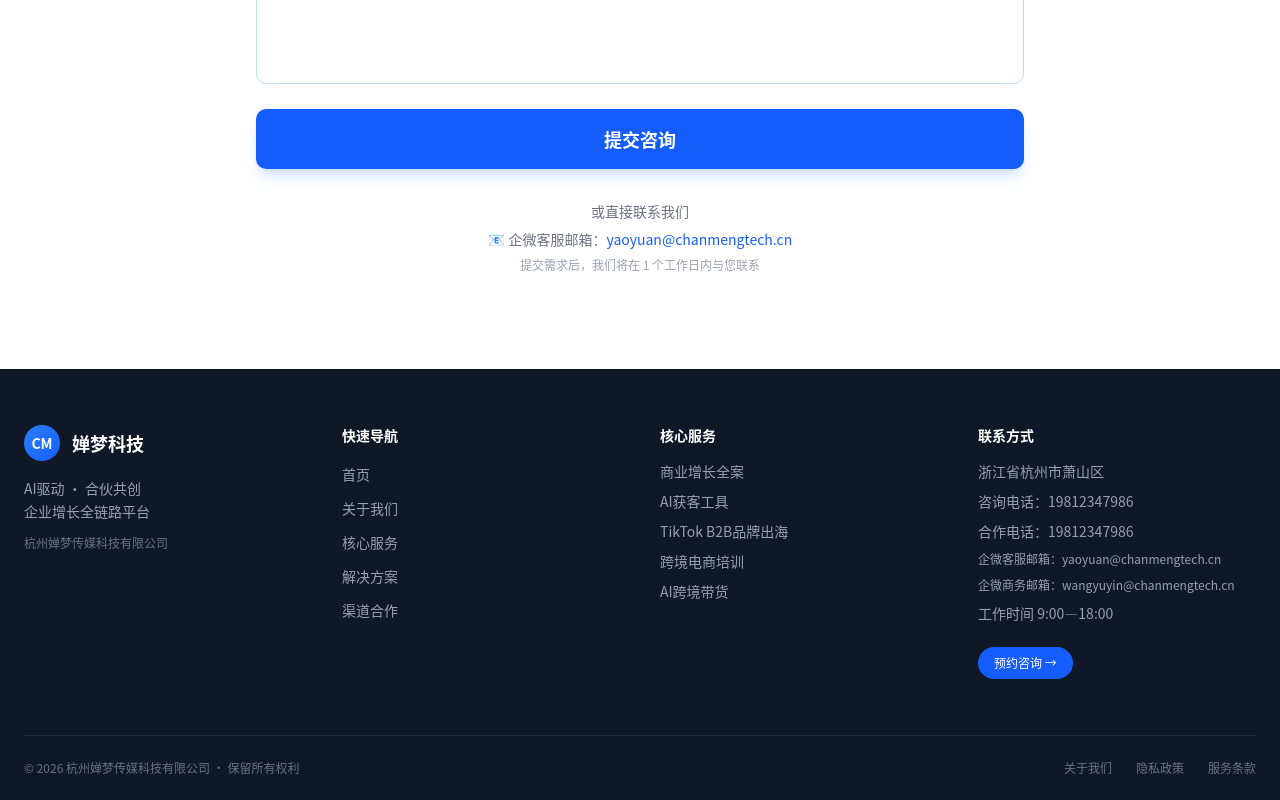
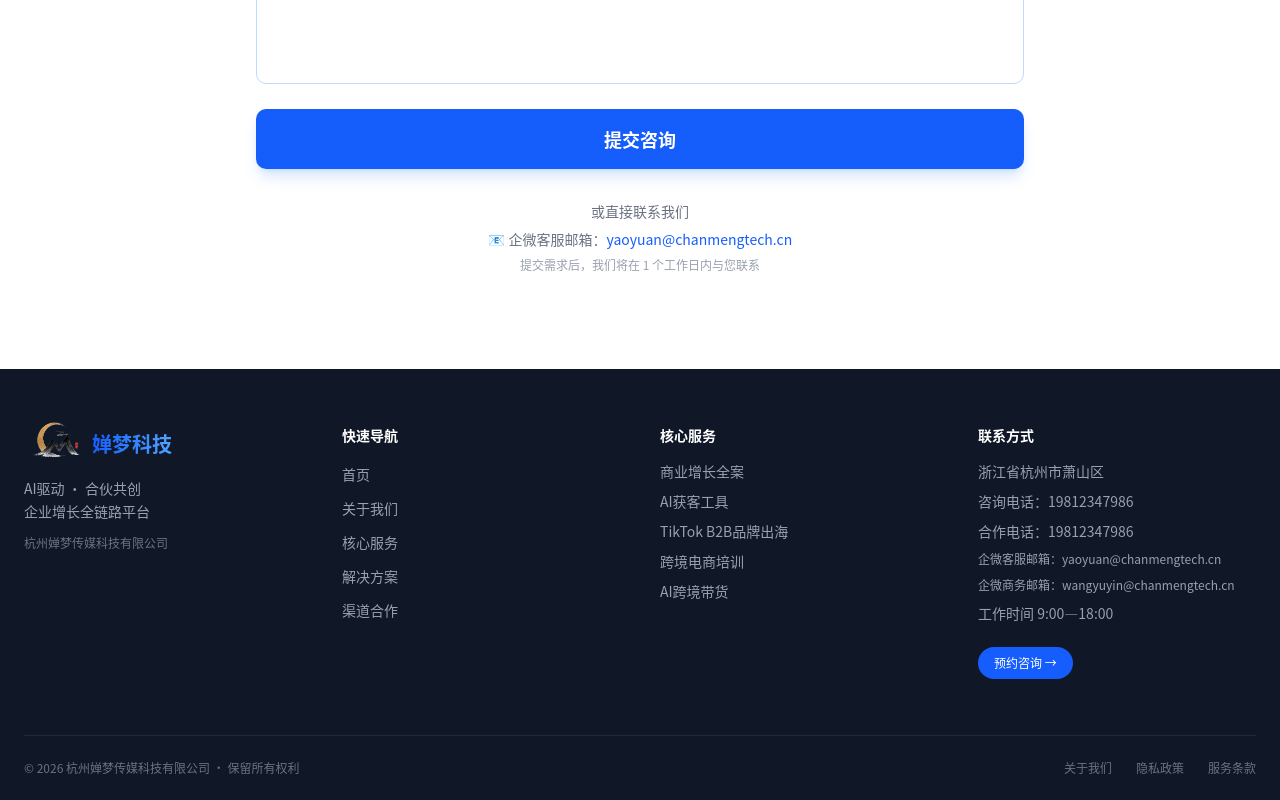
Before and after one commit to 20020107-1/chanmeng-website, a Next.js app: page / in a window 1280 px wide. Shown: the part 5851-6651 px from the top of the page. Built offline with nearby package versions, Linux system fonts and the light colour scheme; no server answers.

Commit message:
fix:sync-public-logo-and-contact-details

```diff
--- a/next.config.mjs
+++ b/next.config.mjs
@@ -3,6 +3,9 @@
 const isGitHubPages = !!process.env.GITHUB_ACTIONS;
 
 const nextConfig = {
+  env: {
+    NEXT_PUBLIC_BASE_PATH: isGitHubPages ? '/chanmeng-website' : '',
+  },
   turbopack: {
     root: process.cwd(),
   },
--- a/src/components/brand-mark.tsx
+++ b/src/components/brand-mark.tsx
@@ -1,8 +1,10 @@
 export default function BrandMark() {
+  const basePath = process.env.NEXT_PUBLIC_BASE_PATH || ''
+
   return (
     <span className="relative block w-14 h-9 translate-x-[5px] -translate-y-[4px] overflow-hidden flex-shrink-0" aria-hidden="true">
       <img
-        src="/chanmeng-logo-light.png"
+        src={`${basePath}/chanmeng-logo-light.png`}
         alt=""
         className="absolute inset-x-0 top-0 w-full h-auto"
       />
--- a/src/components/footer.tsx
+++ b/src/components/footer.tsx
@@ -2,6 +2,8 @@
 
 import { motion } from 'framer-motion'
 import Link from 'next/link'
+import BrandMark from '@/components/brand-mark'
+import BrandName from '@/components/brand-name'
 
 const NAV_LINKS = [
   { name: '首页', href: '/' },
@@ -28,8 +30,8 @@ export default function Footer() {
           {/* 公司信息 */}
           <FadeInView className="md:col-span-1">
             <div className="flex items-center gap-3 mb-4">
-              <div className="w-9 h-9 rounded-full bg-gradient-to-br from-blue-500 to-blue-600 flex items-center justify-center font-bold text-white text-sm">CM</div>
-              <span className="text-lg font-bold text-white">婵梦科技</span>
+              <BrandMark />
+              <BrandName />
             </div>
             <p className="text-gray-400 text-sm leading-relaxed mb-3">
               AI驱动 · 合伙共创<br />企业增长全链路平台
```
